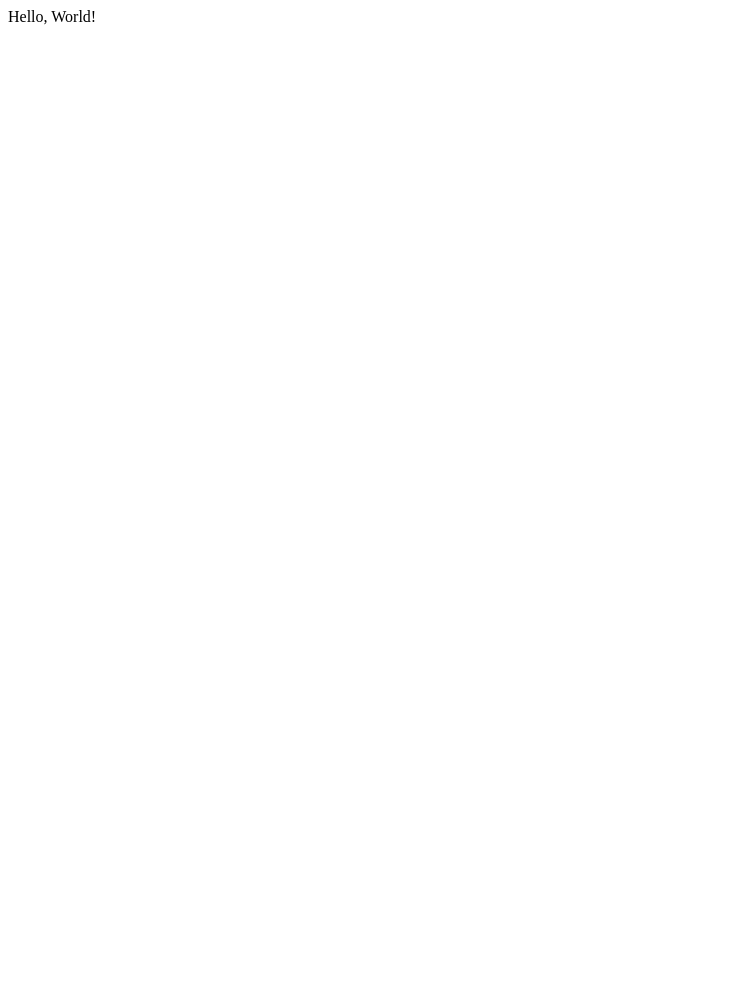
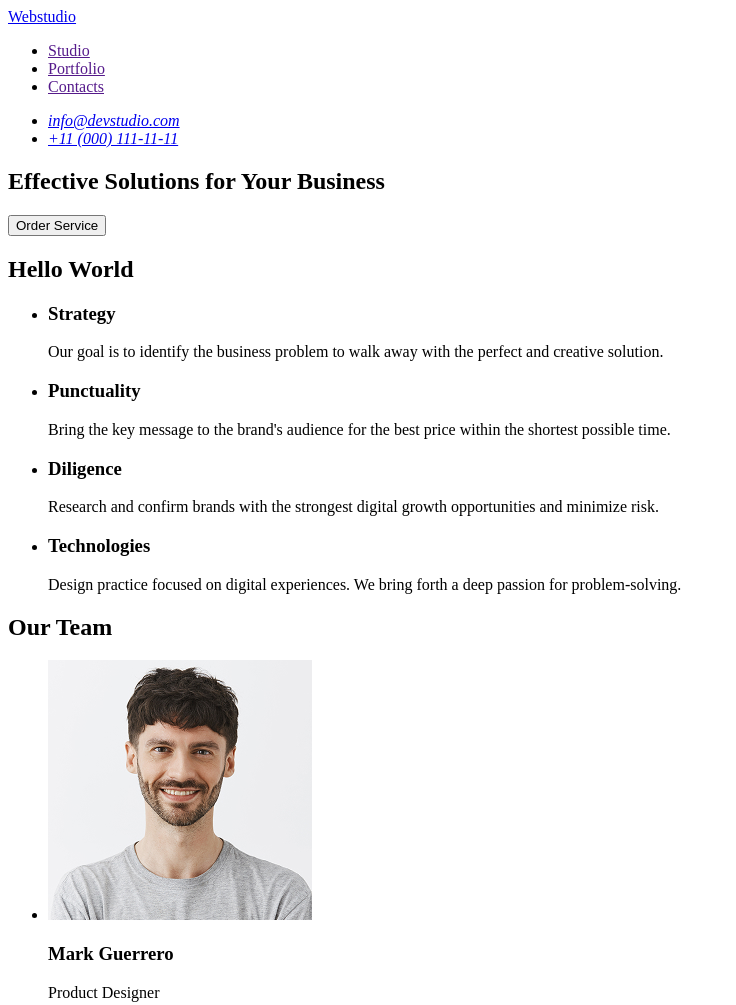
Before and after one commit to MeLw1nE/apptep1, a plain HTML site: page index.html in a window 1280 px wide. Shown: the top 1005 px of the page, without its empty margins (0-736 px from the left). Before the commit the page ends 800 px from the top, so only its background shows below. Drawn offline with Linux system fonts and the light colour scheme.

Commit message:
bla bla bla

```diff
--- a/index.html
+++ b/index.html
@@ -1,4 +1,91 @@
 <!doctype html>
-<html lang="eng">
-  Hello, World!
+<html lang="en">
+  <head>
+    <meta charset="UTF-8" />
+    <meta name="viewport" content="width=device-width, initial-scale=1.0" />
+    <title>GO IT</title>
+  </head>
+  <body>
+    <header>
+      <nav>
+        <a href="./index.html">Webstudio </a>
+        <ul>
+          <li><a href="">Studio</a></li>
+          <li><a href="">Portfolio</a></li>
+          <li><a href="">Contacts</a></li>
+        </ul>
+      </nav>
+      <address>
+        <ul>
+          <li><a href="mailto:info@devstudio.com">info@devstudio.com</a></li>
+          <li><a href="tel:+110001111111">+11 (000) 111-11-11</a></li>
+        </ul>
+      </address>
+    </header>
+    <main>
+      <section>
+        <h1>Effective Solutions for Your Business</h1>
+        <button type="button">Order Service</button>
+      </section>
+      <section>
+        <h2>Hello World</h2>
+        <ul>
+          <li>
+            <h3>Strategy</h3>
+            <p>
+              Our goal is to identify the business problem to walk away with the
+              perfect and creative solution.
+            </p>
+          </li>
+          <li>
+            <h3>Punctuality</h3>
+            <p>
+              Bring the key message to the brand's audience for the best price
+              within the shortest possible time.
+            </p>
+          </li>
+          <li>
+            <h3>Diligence</h3>
+            <p>
+              Research and confirm brands with the strongest digital growth
+              opportunities and minimize risk.
+            </p>
+          </li>
+          <li>
+            <h3>Technologies</h3>
+            <p>
+              Design practice focused on digital experiences. We bring forth a
+              deep passion for problem-solving.
+            </p>
+          </li>
+        </ul>
+      </section>
+      <section>
+        <h2>Our Team</h2>
+        <ul>
+          <li>
+            <img src="./img/img.jpg" />
+            <h3>Mark Guerrero</h3>
+            <p>Product Designer</p>
+          </li>
+          <li>
+            <img src="./img/img-1.jpg" />
+            <h3>Tom Ford</h3>
+            <p>Frontend Developer</p>
+          </li>
+          <li>
+            <img src="./img/img-2.jpg" />
+            <h3>Camila Garcia</h3>
+            <p>Marketing</p>
+          </li>
+          <li>
+            <img src="./img/img-3.jpg" />
+            <h3>Daniel Wilson</h3>
+            <p>UI Designer</p>
+          </li>
+        </ul>
+      </section>
+    </main>
+    <footer></footer>
+  </body>
 </html>
```
Also changed, not shown: img/belyash.jpeg (added), img/img-1.jpg (added), img/img-2.jpg (added), img/img-3.jpg (added), img/img.jpg (added), 2 other files.
